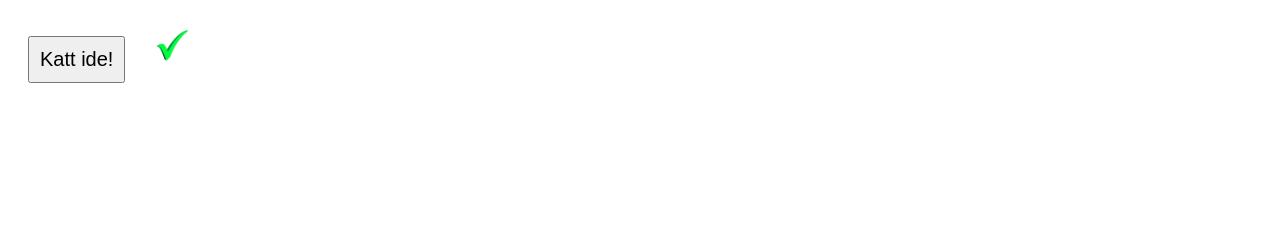
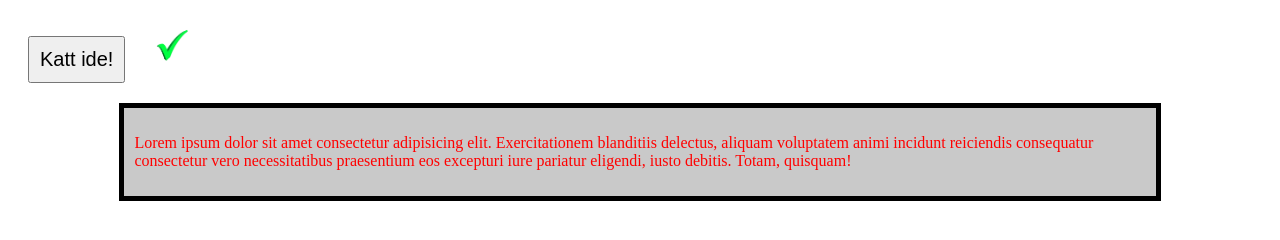
Before and after one commit to Jenovai/JS_esemeny, a plain HTML site: page index.html in a window 1280 px wide. Drawn offline with Linux system fonts and the light colour scheme.

Commit message:
szoveg + stilusbeállitás modositása JS-böl

```diff
--- a/esemeny.js
+++ b/esemeny.js
@@ -17,3 +17,10 @@ function normal(){
     let normal_kep = document.querySelector("img")
     normal_kep.style.width = "50px"
 }
+
+let szoveg = document.getElementById("szoveg")
+szoveg.style.border = "black 5px solid"
+szoveg.style.backgroundColor = "rgba(179, 179, 179, 0.7)"
+szoveg.style.color = "red"
+szoveg.style.width = "80%"
+szoveg.style.margin = "auto"
--- a/index.html
+++ b/index.html
@@ -10,9 +10,13 @@
             font-size: 20px;
             margin: 20px;
             padding: 10px;
+
         }
         img{
             width: 50px;
+        }
+        div{
+            padding: 10px;
         }
     </style>
 </head>
@@ -20,6 +24,9 @@
     <p id="udvozles"></p>
     <button  onclick="myFunction()">Katt ide!</button>
     <img src="images.png" alt="" onmouseover="nagyit()" onmouseout="normal()">
+    <div id="szoveg">
+        <p>Lorem ipsum dolor sit amet consectetur adipisicing elit. Exercitationem blanditiis delectus, aliquam voluptatem animi incidunt reiciendis consequatur consectetur vero necessitatibus praesentium eos excepturi iure pariatur eligendi, iusto debitis. Totam, quisquam!</p>
+    </div>
 
 
     <script src="esemeny.js"></script>
```
